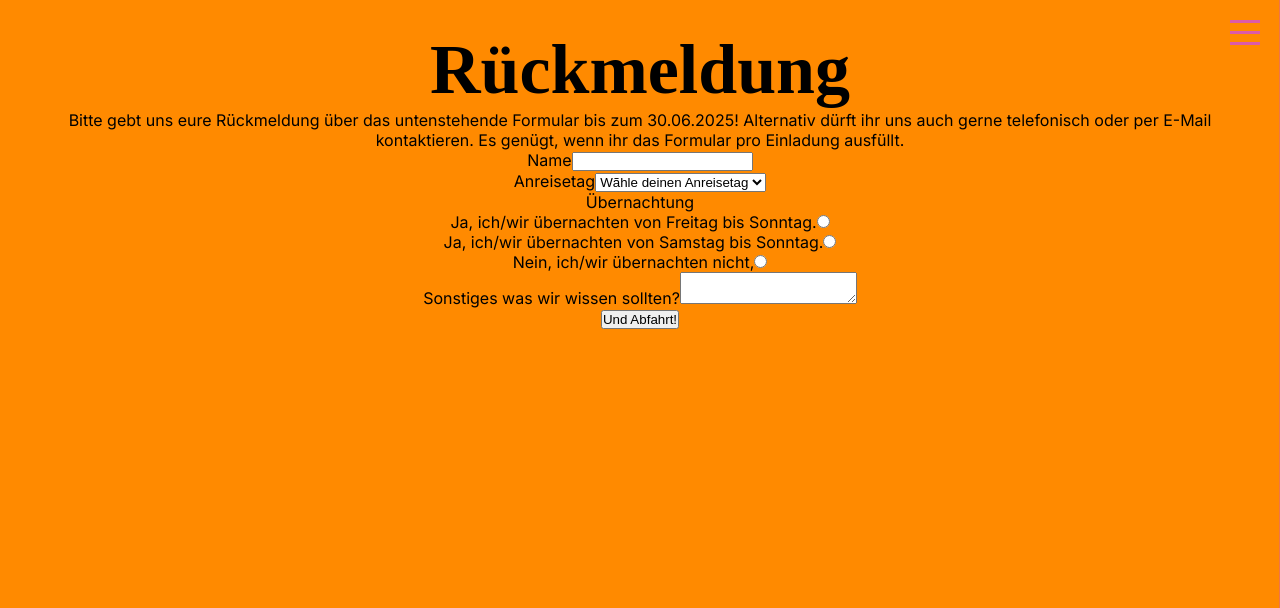
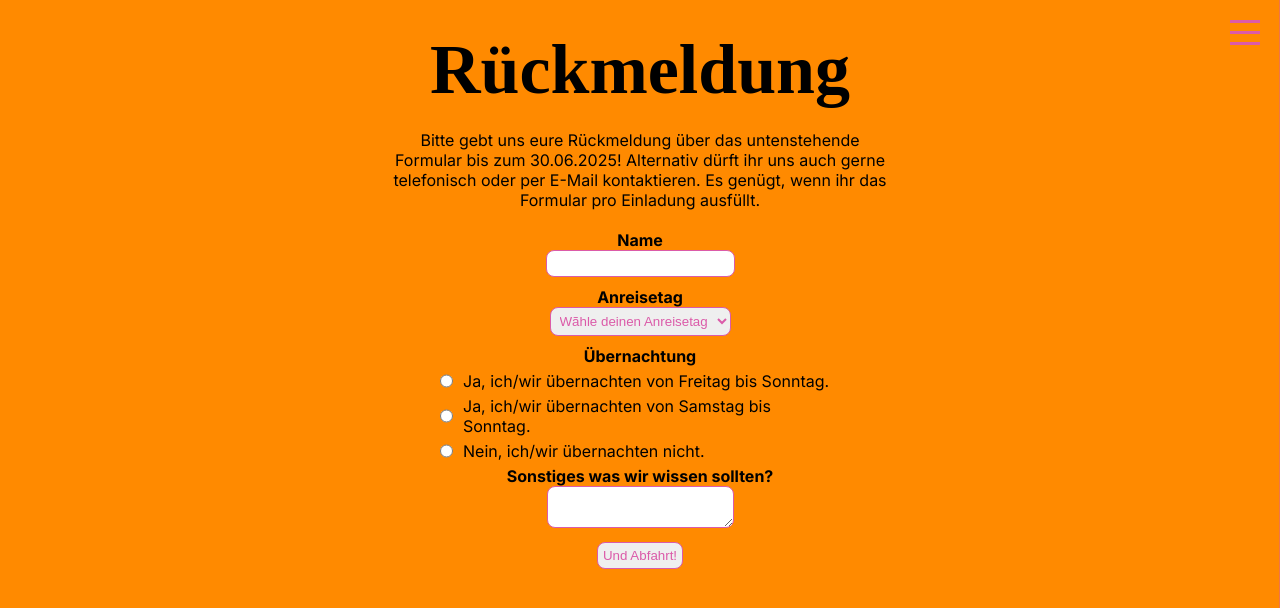
Before and after one commit to LaszloWa/yannek-franzi-wedding, a Next.js app: page /rsvp in a window 1280 px wide. Shown: the top 608 px of the page. Built offline with nearby package versions, Linux system fonts and the light colour scheme; a web font is replaced by a local one.

Commit message:
styles rsvp form

```diff
--- a/app/rsvp/page.tsx
+++ b/app/rsvp/page.tsx
@@ -4,49 +4,70 @@ export default function Rsvp() {
 	return (
 		<main className={styles.main}>
 			<h1>Rückmeldung</h1>
-			<div>
-				Bitte gebt uns eure Rückmeldung über das untenstehende Formular bis zum
-				30.06.2025! Alternativ dürft ihr uns auch gerne telefonisch oder per
-				E-Mail kontaktieren. Es genügt, wenn ihr das Formular pro Einladung
-				ausfüllt.
-			</div>
-			<form className={styles.form} action="">
-				<div>
-					<label htmlFor="name">Name</label>
+			<form className={styles.form} action="/api/send-email" method="POST">
+				<div className={styles.description}>
+					Bitte gebt uns eure Rückmeldung über das untenstehende Formular bis
+					zum 30.06.2025! Alternativ dürft ihr uns auch gerne telefonisch oder
+					per E-Mail kontaktieren. Es genügt, wenn ihr das Formular pro
+					Einladung ausfüllt.
+				</div>
+				<div className={styles.formSection}>
+					<label htmlFor="name">
+						<b>Name</b>
+					</label>
+					<br />
 					<input type="text" id="name" name="name" />
 				</div>
-				<div>
-					<label htmlFor="anreiseTag">Anreisetag</label>
-					<select name="anreiseTag" id="anreiseTag">
+				<div className={styles.formSection}>
+					<label htmlFor="anreiseTag">
+						<b>Anreisetag</b>
+					</label>
+					<br />
+					<select name="anreiseTag" id="anreiseTag" className={styles.button}>
 						<option value="">Wãhle deinen Anreisetag</option>
 						<option value="Freitag">Freitag</option>
 						<option value="Samstag">Samstag</option>
 					</select>
 				</div>
-				<div>
-					<span>Übernachtung</span>
-					<div>
+				<div className={styles.radio}>
+					<span>
+						<b>Übernachtung</b>
+					</span>
+
+					<div className={styles.radioInput}>
+						<input
+							type="radio"
+							id="zweiNaechte"
+							name="hotel"
+							value="zweiNaechte"
+						/>
 						<label htmlFor="zweiNaechte">
 							Ja, ich/wir übernachten von Freitag bis Sonntag.
 						</label>
-						<input type="radio" id="zweiNaechte" name="hotel" />
 					</div>
-					<div>
+
+					<div className={styles.radioInput}>
+						<input type="radio" id="eineNacht" name="hotel" value="eineNacht" />
 						<label htmlFor="eineNacht">
 							Ja, ich/wir übernachten von Samstag bis Sonntag.
 						</label>
-						<input type="radio" id="eineNacht" name="hotel" />
 					</div>
-					<div>
-						<label htmlFor="Nein">Nein, ich/wir übernachten nicht,</label>
-						<input type="radio" id="Nein" name="hotel" />
+
+					<div className={styles.radioInput}>
+						<input type="radio" id="Nein" name="hotel" value="Nein" />
+						<label htmlFor="Nein">Nein, ich/wir übernachten nicht.</label>
 					</div>
 				</div>
-				<div>
-					<label htmlFor="kommentar">Sonstiges was wir wissen sollten?</label>
+				<div className={styles.formSection}>
+					<label htmlFor="kommentar">
+						<b>Sonstiges was wir wissen sollten?</b>
+					</label>
+					<br />
 					<textarea id="kommentar" name="kommentar"></textarea>
 				</div>
-				<button type="submit">Und Abfahrt!</button>
+				<button type="submit" className={styles.button}>
+					Und Abfahrt!
+				</button>
 			</form>
 		</main>
 	);
--- a/app/rsvp/rsvp.module.css
+++ b/app/rsvp/rsvp.module.css
@@ -14,3 +14,66 @@
 	max-width: 1000px;
 	margin: 0 auto;
 }
+
+.description {
+	max-width: 500px;
+	margin: 20px auto;
+}
+
+.formSection {
+	margin-bottom: 10px;
+}
+
+.formSection input {
+	border-radius: 8px;
+	border: 1px solid #db5ba9;
+	color: #db5ba9;
+	padding: 5px;
+}
+
+.formSection textarea {
+	border-radius: 8px;
+	border: 1px solid #db5ba9;
+	color: #db5ba9;
+	padding: 5px;
+}
+
+.button {
+	border-radius: 8px;
+	border: 1px solid #db5ba9;
+	color: #db5ba9;
+	padding: 5px;
+}
+
+.radio {
+	display: grid;
+	grid-template-columns: [input-start] auto [input-end label-start] 1fr [label-end];
+	justify-content: center;
+	max-width: 400px;
+	margin: 0 auto;
+	gap: 0 10px;
+	text-align: center;
+}
+
+.radio > span {
+	grid-column: input-start / label-end;
+	margin-bottom: 5px;
+}
+
+.radioInput {
+	display: grid;
+	grid-template-columns: subgrid;
+	grid-column: input-start / label-end;
+	margin-bottom: 5px;
+}
+
+.radioInput input {
+	grid-column: input-start / input-end;
+	grid-row: 1;
+}
+
+.radioInput label {
+	grid-column: label-start / label-end;
+	grid-row: 1;
+	text-align: left;
+}
```
